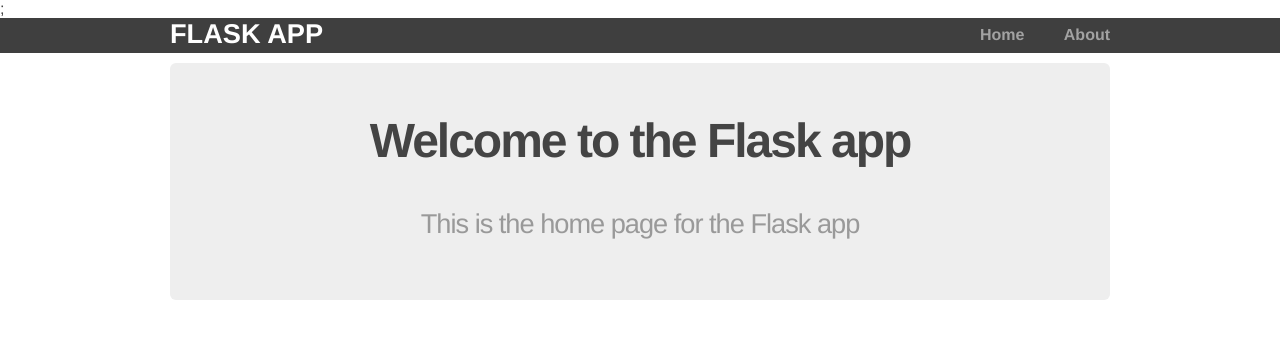
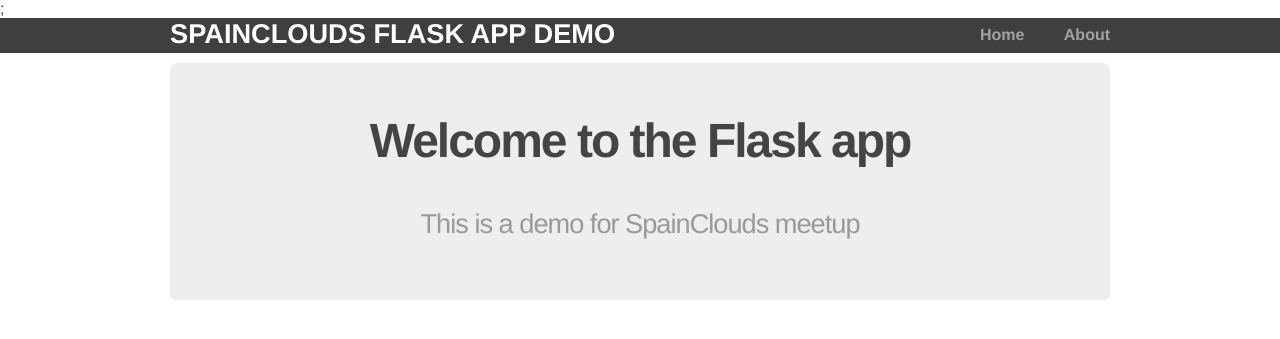
Before and after one commit to carlostighe/apache-flask, a Python web app: template app/templates/index.html in a window 1280 px wide. Shown: the top 339 px of the page. Run offline with Jinja, Linux system fonts and the light colour scheme; the template is opened without the code that fills it, so the values that code supplies are empty.

Commit message:
first changes

```diff
--- a/app/templates/index.html
+++ b/app/templates/index.html
@@ -2,6 +2,6 @@
 {% block content %}
   <div class="jumbo">
     <h2>Welcome to the Flask app<h2>
-    <h3>This is the home page for the Flask app<h3>
+    <h3>This is a demo for SpainClouds meetup<h3>
   </div>
 {% endblock %}
--- a/app/templates/layout.html
+++ b/app/templates/layout.html
@@ -8,7 +8,7 @@
 
         <header>
             <div class="container">
-                <h1 class="logo">Flask App</h1>
+                <h1 class="logo">SPAINCLOUDS Flask App Demo</h1>
                 <strong><nav>
                     <ul class="menu">
                         <li><a href="{{ url_for('index') }}">Home</a></li>
```
